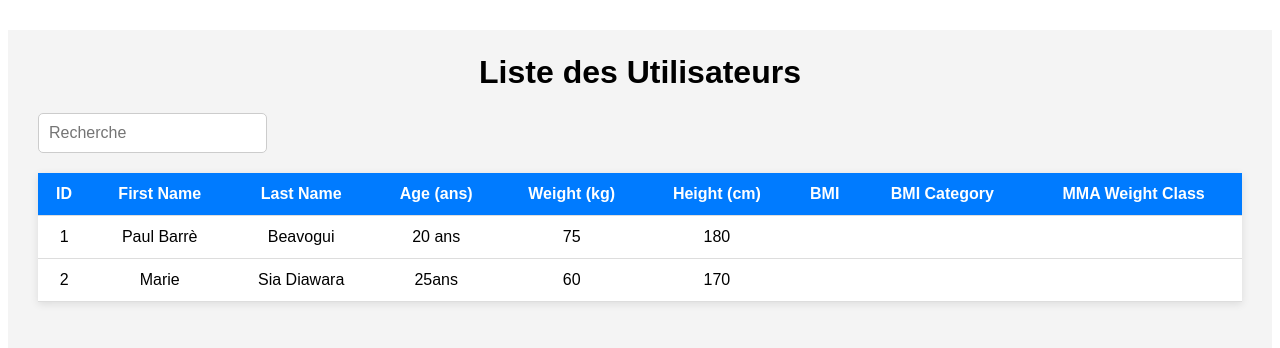
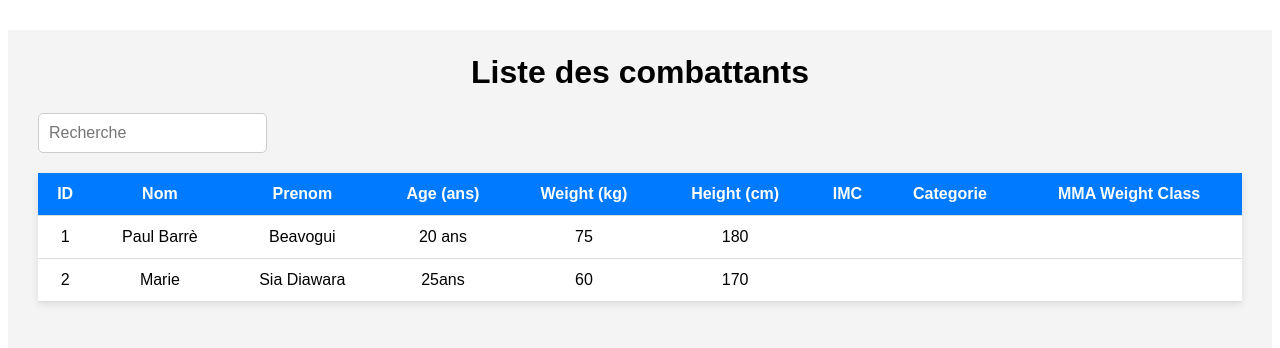
Before and after one commit to Ing-EHCM/PROJET_PFL_AFRICA_FRONT, an Angular app: page / in a window 1280 px wide. Shown: the top 348 px of the page. Built offline with nearby package versions, Linux system fonts and the light colour scheme.

Commit message:
Ajout de la branch liste combattants et barre de recherche

```diff
--- a/src/app/components/liste-combattants/liste-combattants.html
+++ b/src/app/components/liste-combattants/liste-combattants.html
@@ -1,6 +1,6 @@
 <div class="container">
   <div class="list-combattant">
-  <h1>Liste des Utilisateurs</h1>
+  <h1>Liste des combattants </h1>
 
   <input type="text" id="rechercheInput" placeholder="Recherche" (input)="filterTable($event)">
 
@@ -8,13 +8,13 @@
     <thead>
       <tr>
         <th>ID</th>
-        <th>First Name</th>
-        <th>Last Name</th>
+        <th>Nom</th>
+        <th>Prenom</th>
         <th>Age (ans)</th>
         <th>Weight (kg)</th>
         <th>Height (cm)</th>
-        <th>BMI</th>
-        <th>BMI Category</th>
+        <th>IMC</th>
+        <th>Categorie</th>
         <th>MMA Weight Class</th>
       </tr>
     </thead>
--- a/src/app/components/liste-combattants/liste-combattants.ts
+++ b/src/app/components/liste-combattants/liste-combattants.ts
@@ -13,11 +13,11 @@ export class ListeCombattants {
 
     for (let i = 1; i < rows.length; i++) {
       const cells = rows[i].getElementsByTagName('td');
-      const firstName = cells[1].innerText.toLowerCase();
-      const lastName = cells[2].innerText.toLowerCase();
-      const bmiCategory = cells[7].innerText.toLowerCase();
+      const Nom = cells[1].innerText.toLowerCase();
+      const Prenom = cells[2].innerText.toLowerCase();
+      const Category = cells[7].innerText.toLowerCase();
 
-      if (firstName.includes(input) || lastName.includes(input) || bmiCategory.includes(input)) {
+      if (Nom.includes(input) || Prenom.includes(input) || Category.includes(input)) {
         rows[i].style.display = '';
       } else {
         rows[i].style.display = 'none';
```
Also changed, not shown: 1 other file (tests, documents, lock files or other folders).
